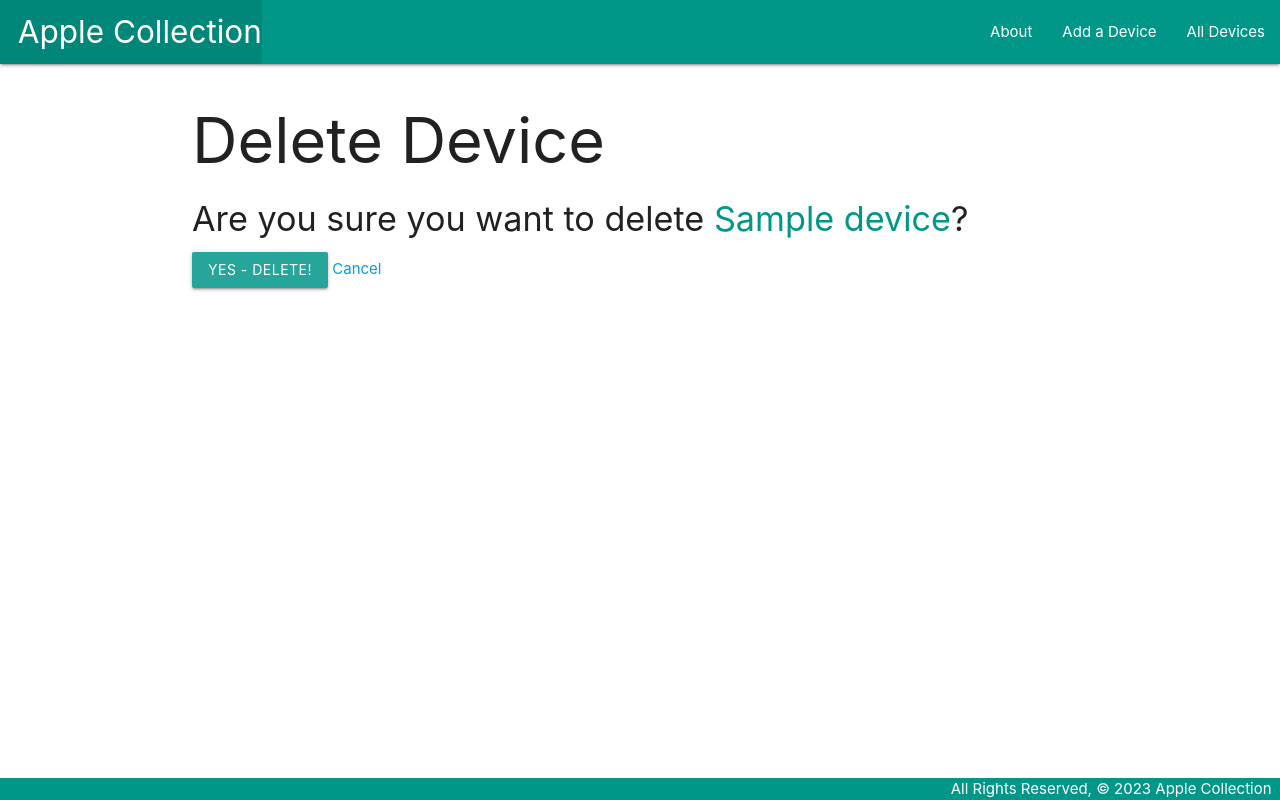
After one commit to the0choi/apple-collection, a Django app: page /devices/1/delete/ in a window 1280 px wide. The commit adds this page. Run offline with Django 4.2, Linux system fonts and the light colour scheme; tables that the repository leaves empty hold one stand-in row (values such as "Sample post").

Commit message:
add CUD operations

```diff
--- a/main_app/models.py
+++ b/main_app/models.py
@@ -1,10 +1,14 @@
 from django.db import models
+from django.urls import reverse
 
 class Device(models.Model):
     name = models.CharField(max_length=100)
     release_year = models.IntegerField()
     category = models.CharField(max_length=100)
-    latest_model = models.BooleanField()
+    colours = models.CharField(max_length=100)
 
     def __str__(self):
         return self.name
+
+    def get_absolute_url(self):
+        return reverse('detail', kwargs={'device_id': self.id})
--- a/main_app/templates/base.html
+++ b/main_app/templates/base.html
@@ -15,11 +15,12 @@
     <nav>
       <div class="nav-wrapper teal">
         <ul>
-          <li><a href="/" class="left brand-logo">&nbsp;&nbsp;Apple Collection</a></li>
+          <li><a href="{% url 'home' %}" class="left brand-logo">&nbsp;&nbsp;Apple Collection</a></li>
         </ul>
         <ul class="right">
-          <li><a href="/about">About</a></li>
-          <li><a href="/devices">All Devices</a></li>
+          <li><a href="{% url 'about' %}">About</a></li>
+          <li><a href="{% url 'devices_create' %}">Add a Device</a></li>
+          <li><a href="{% url 'index' %}">All Devices</a></li>
         </ul>
       </div>
     </nav>
--- a/main_app/templates/devices/detail.html
+++ b/main_app/templates/devices/detail.html
@@ -8,7 +8,11 @@
     <span class="card-title">{{ device.name }}</span>
     <p>Release Year: {{ device.release_year }}</p>
     <p>Category: {{ device.category }}</p>
-    <p>Latest Model: {{ device.latest_model }}</p>
+    <p>Colours: {{ device.colours }}</p>
+  </div>
+  <div class="card-action">
+    <a href="{% url 'devices_update' device.id %}">Edit</a>
+    <a href="{% url 'devices_delete' device.id %}">Delete</a>
   </div>
 </div>
 
--- a/main_app/templates/devices/index.html
+++ b/main_app/templates/devices/index.html
@@ -10,7 +10,7 @@
           <span class="card-title">{{ device.name }}</span>
           <p>Release Year: {{ device.release_year }}</p>
           <p>Category: {{ device.category }}</p>
-          <p>Latest Model: {{ device.latest_model }}</p>
+          <p>Colours: {{ device.colours }}</p>
         </div>
       <!-- Don't forget the </a> closing tag -->
       </a>
--- /dev/null
+++ b/main_app/templates/main_app/device_confirm_delete.html
@@ -0,0 +1,14 @@
+{% extends 'base.html' %}
+
+{% block content %}
+  <h1>Delete Device</h1>
+
+  <h4>Are you sure you want to delete <span class="teal-text">{{ object.name }}</span>?</h4>
+
+  <form action="" method="POST">
+    {% csrf_token %}
+    <input type="submit" value="Yes - Delete!" class="btn">
+    <a href="{% url 'detail' device.id %}">Cancel</a>
+  </form>
+
+{% endblock %}
--- a/main_app/urls.py
+++ b/main_app/urls.py
@@ -6,4 +6,7 @@ urlpatterns = [
   path('about/', views.about, name='about'),
   path('devices/', views.devices_index, name='index'),
   path('devices/<int:device_id>/', views.devices_detail, name='detail'),
+  path('devices/create/', views.DeviceCreate.as_view(), name='devices_create'),
+  path('devices/<int:pk>/update/', views.DeviceUpdate.as_view(), name='devices_update'),
+  path('devices/<int:pk>/delete/', views.DeviceDelete.as_view(), name='devices_delete'),
 ]
--- a/main_app/views.py
+++ b/main_app/views.py
@@ -1,5 +1,5 @@
 from django.shortcuts import render
-
+from django.views.generic.edit import CreateView, UpdateView, DeleteView
 from .models import Device
 
 
@@ -22,3 +22,18 @@ def devices_index(request):
 def devices_detail(request, device_id):
     device = Device.objects.get(id=device_id)
     return render(request, 'devices/detail.html', {'device': device})
+
+
+class DeviceCreate(CreateView):
+    model = Device
+    fields = '__all__'
+
+
+class DeviceUpdate(UpdateView):
+    model = Device
+    fields = ['release_year', 'category', 'colours']
+
+
+class DeviceDelete(DeleteView):
+    model = Device
+    success_url = '/devices'
```
Also changed, not shown: main_app/templates/main_app/device_form.html (added, +17 -0 lines), main_app/migrations/0002_remove_device_latest_model_device_colours.py (added).
